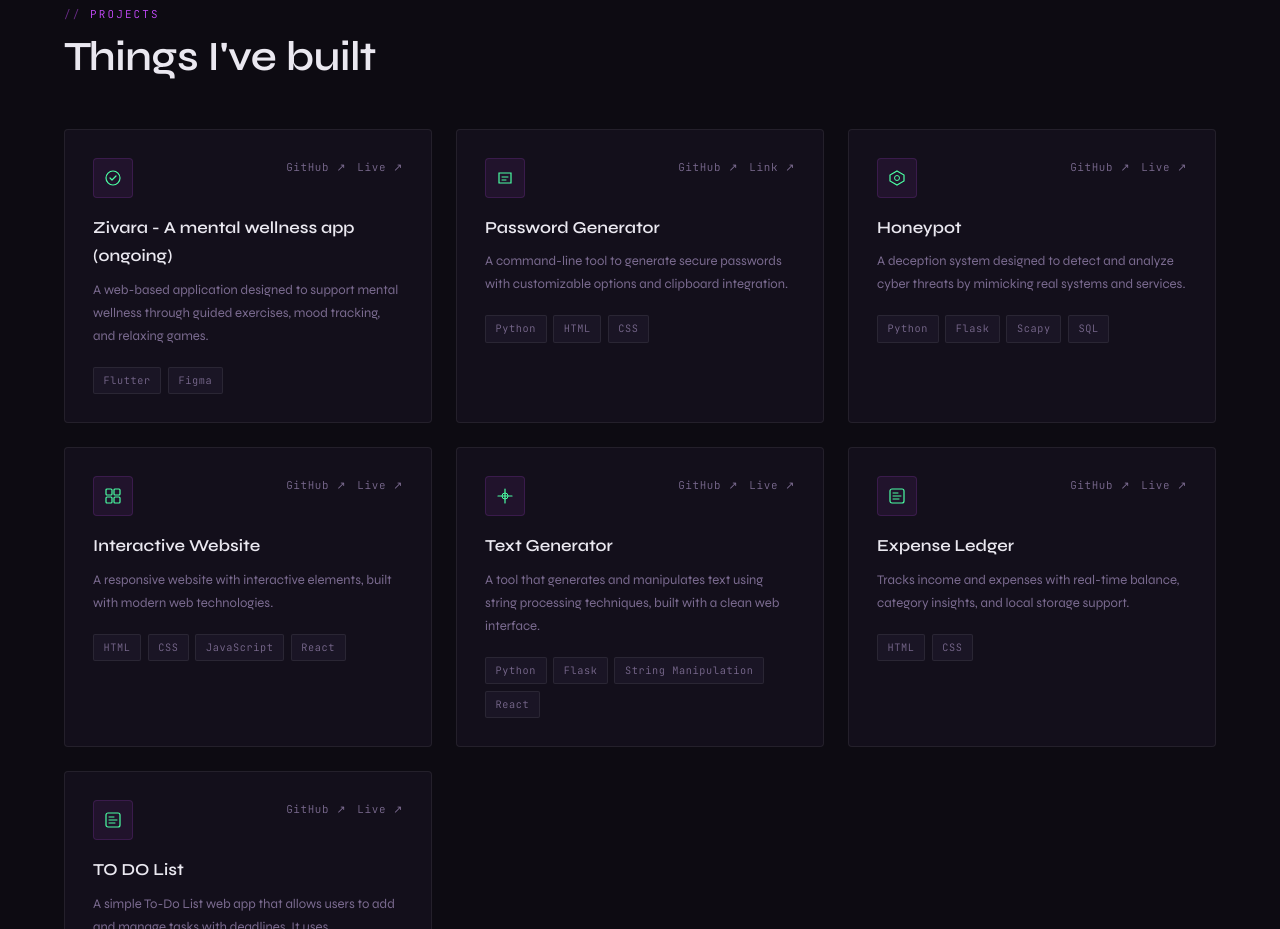
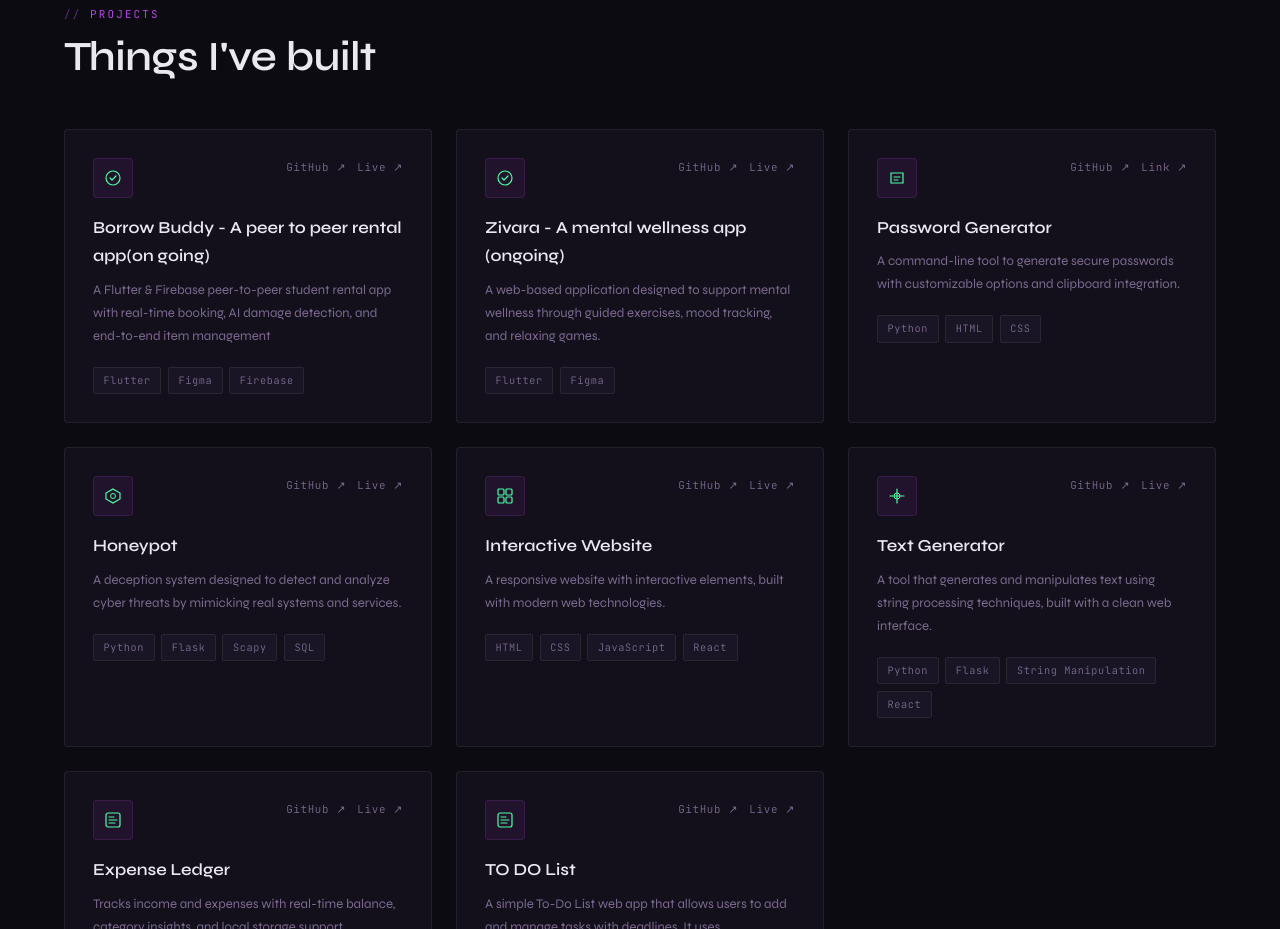
Before and after one commit to chaudharybhakti0-bot/bhakti_Portfolio, a plain HTML site: page web.html in a window 1280 px wide. Shown: the part 1760-2689 px from the top of the page. Drawn offline with Linux system fonts and the light colour scheme.

```diff
--- a/web.html
+++ b/web.html
@@ -115,6 +115,25 @@
   <p class="section-label fade-in">projects</p>
   <h2 class="section-title fade-in">Things I've built</h2>
   <div class="projects-grid">
+    <div class="project-card fade-in">
+      <div class="project-header">
+        <div class="project-icon">
+          <svg viewBox="0 0 18 18" fill="none"><circle cx="9" cy="9" r="7" stroke="#4AFFA3" stroke-width="1.2"/><path d="M6 9l2 2 4-4" stroke="#4AFFA3" stroke-width="1.2" stroke-linecap="round" stroke-linejoin="round"/></svg>
+        </div>
+        <div class="project-links">
+          <a href="#">GitHub ↗</a>
+          <a href="#">Live ↗</a>
+        </div>
+      </div>
+      <div class="project-name">Borrow Buddy - A peer to peer rental app(on going)</div>
+      <p class="project-desc">A Flutter & Firebase peer-to-peer student rental app with real-time booking, AI damage detection, and end-to-end item management</p>
+      <div class="tech-stack">
+        <span class="tech-tag">Flutter</span>
+        <span class="tech-tag">Figma</span>
+        <span class="tech-tag">Firebase</span>
+      </div>
+    </div>
+
 
 
 
```
